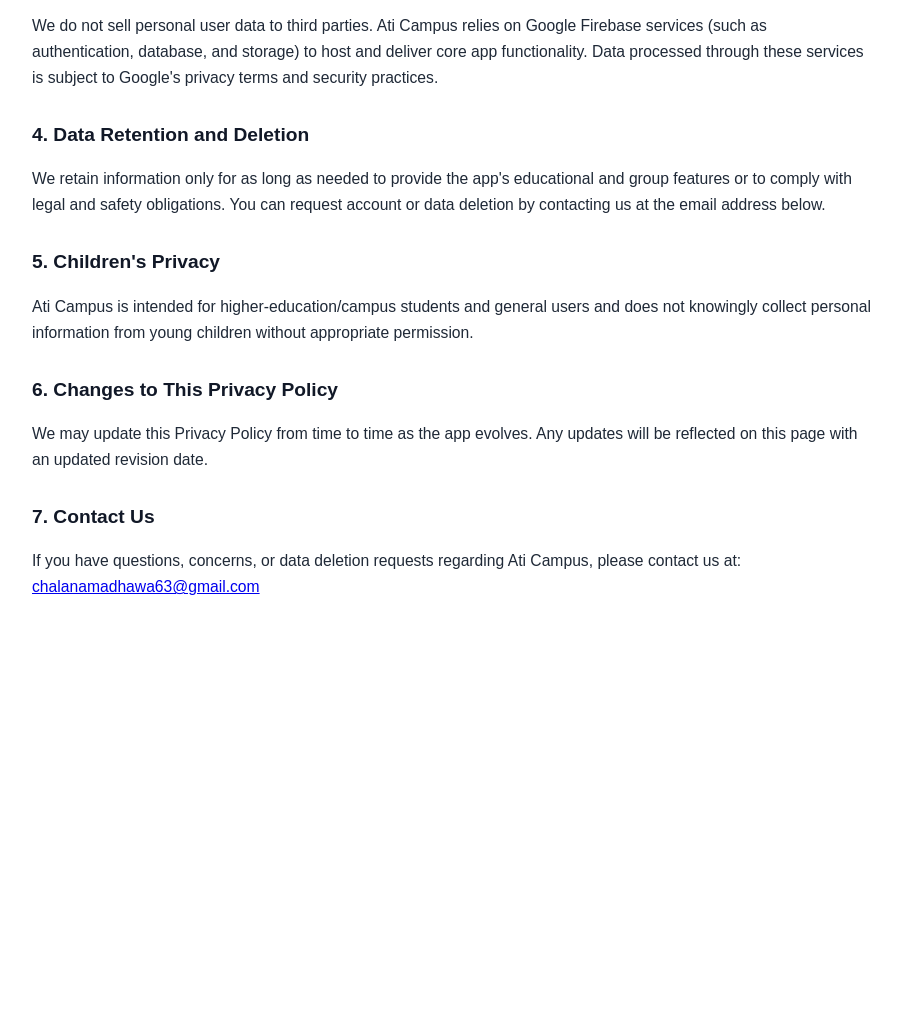
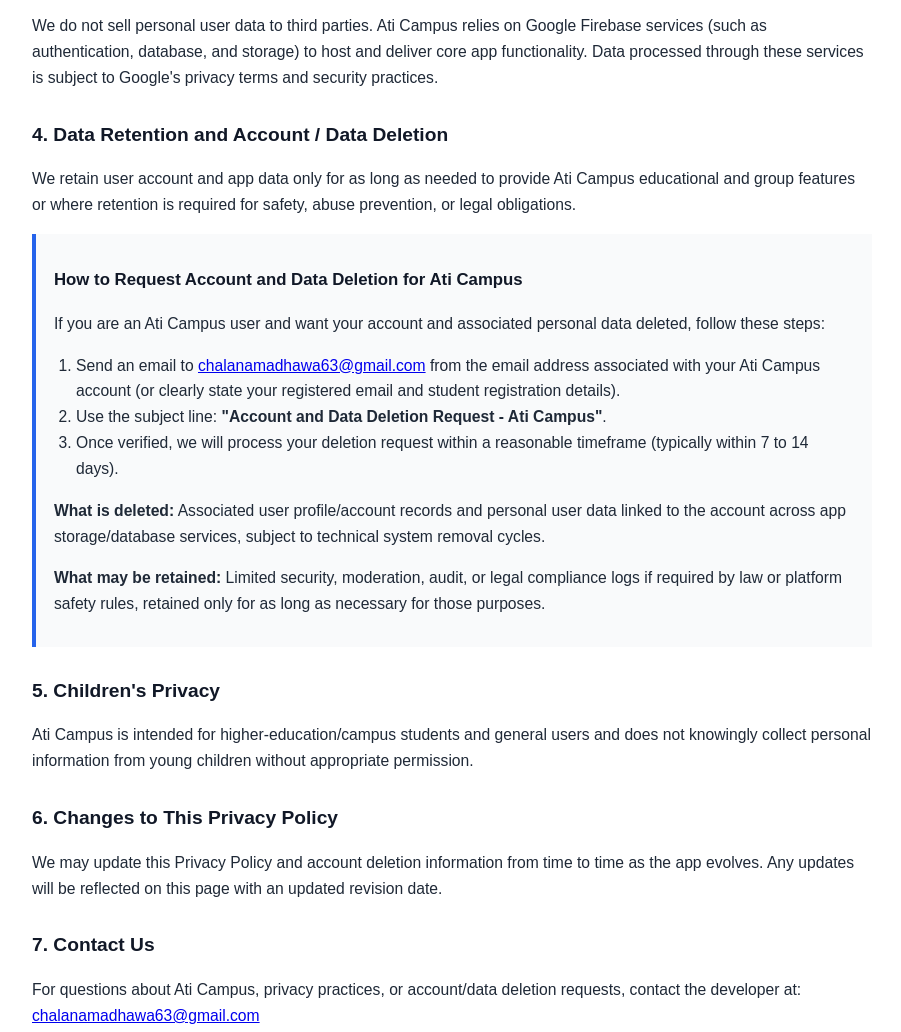
Before and after one commit to Madhawa63/ati-campus-privacy, a plain HTML site: page index.html in a window 1280 px wide. Shown: the part 725-1757 px from the top of the page, without its empty margins (188-1089 px from the left). Before the commit the page ends 1365 px from the top, so only its background shows below. Drawn offline with Linux system fonts and the light colour scheme.

Commit message:
Update index.html

```diff
--- a/index.html
+++ b/index.html
@@ -3,7 +3,7 @@
 <head>
   <meta charset="UTF-8" />
   <meta name="viewport" content="width=device-width, initial-scale=1.0" />
-  <title>Privacy Policy - Ati Campus</title>
+  <title>Privacy Policy &amp; Account Deletion - Ati Campus</title>
   <style>
     body {
       font-family: Arial, Helvetica, sans-serif;
@@ -23,10 +23,15 @@
       margin-top: 28px;
       font-size: 1.2rem;
     }
+    h3 {
+      color: #111827;
+      margin-top: 18px;
+      font-size: 1.05rem;
+    }
     p, li {
       font-size: 0.98rem;
     }
-    ul {
+    ul, ol {
       padding-left: 22px;
     }
     .meta {
@@ -34,11 +39,20 @@
       font-size: 0.92rem;
       margin-bottom: 20px;
     }
+    .box {
+      background-color: #f9fafb;
+      border-left: 4px solid #2563eb;
+      padding: 14px 18px;
+      margin: 16px 0;
+    }
   </style>
 </head>
 <body>
   <h1>Privacy Policy for Ati Campus</h1>
-  <div class="meta"><strong>Last updated:</strong> November 25, 2026</div>
+  <div class="meta">
+    <strong>App Name:</strong> Ati Campus &nbsp;|&nbsp;
+    <strong>Last updated:</strong> November 26, 2026
+  </div>
 
   <p>
     Ati Campus is an educational and student resource application designed to help students access study notes,
@@ -69,12 +83,25 @@
     through these services is subject to Google's privacy terms and security practices.
   </p>
 
-  <h2>4. Data Retention and Deletion</h2>
+  <h2 id="account-deletion">4. Data Retention and Account / Data Deletion</h2>
   <p>
-    We retain information only for as long as needed to provide the app's educational and group features or to
-    comply with legal and safety obligations. You can request account or data deletion by contacting us at the
-    email address below.
+    We retain user account and app data only for as long as needed to provide Ati Campus educational and group
+    features or where retention is required for safety, abuse prevention, or legal obligations.
   </p>
+
+  <div class="box">
+    <h3>How to Request Account and Data Deletion for Ati Campus</h3>
+    <p>
+      If you are an Ati Campus user and want your account and associated personal data deleted, follow these steps:
+    </p>
+    <ol>
+      <li>Send an email to <a href="mailto:chalanamadhawa63@gmail.com">chalanamadhawa63@gmail.com</a> from the email address associated with your Ati Campus account (or clearly state your registered email and student registration details).</li>
+      <li>Use the subject line: <strong>"Account and Data Deletion Request - Ati Campus"</strong>.</li>
+      <li>Once verified, we will process your deletion request within a reasonable timeframe (typically within 7 to 14 days).</li>
+    </ol>
+    <p><strong>What is deleted:</strong> Associated user profile/account records and personal user data linked to the account across app storage/database services, subject to technical system removal cycles.</p>
+    <p><strong>What may be retained:</strong> Limited security, moderation, audit, or legal compliance logs if required by law or platform safety rules, retained only for as long as necessary for those purposes.</p>
+  </div>
 
   <h2>5. Children's Privacy</h2>
   <p>
@@ -84,13 +111,13 @@
 
   <h2>6. Changes to This Privacy Policy</h2>
   <p>
-    We may update this Privacy Policy from time to time as the app evolves. Any updates will be reflected on this
-    page with an updated revision date.
+    We may update this Privacy Policy and account deletion information from time to time as the app evolves. Any
+    updates will be reflected on this page with an updated revision date.
   </p>
 
   <h2>7. Contact Us</h2>
   <p>
-    If you have questions, concerns, or data deletion requests regarding Ati Campus, please contact us at:
+    For questions about Ati Campus, privacy practices, or account/data deletion requests, contact the developer at:
     <a href="mailto:chalanamadhawa63@gmail.com">chalanamadhawa63@gmail.com</a>
   </p>
 </body>
```
